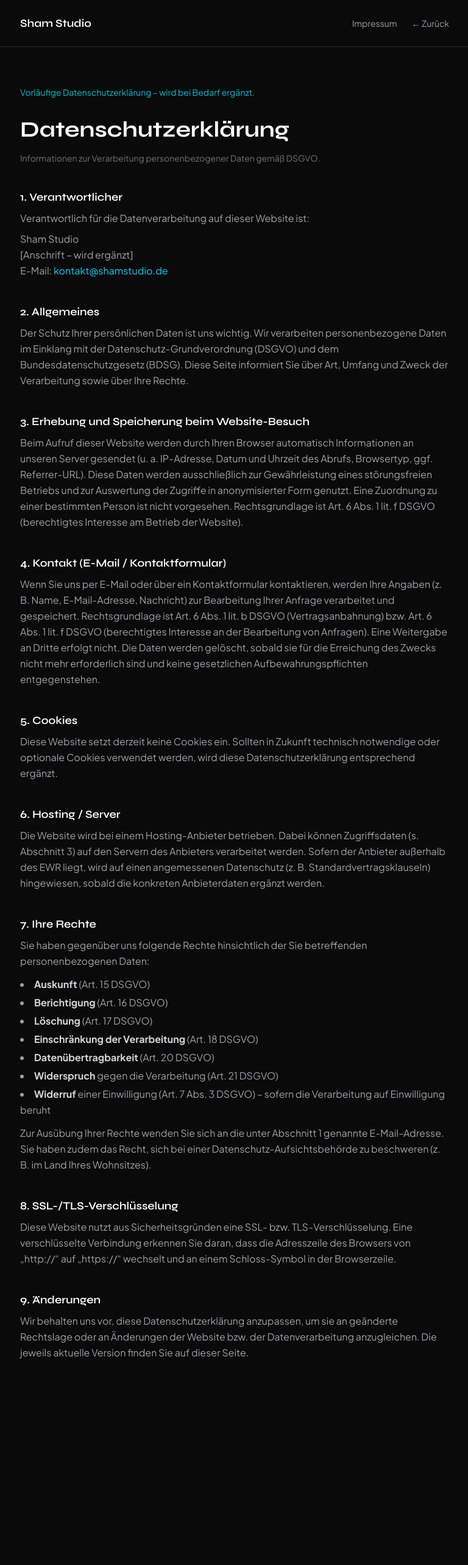
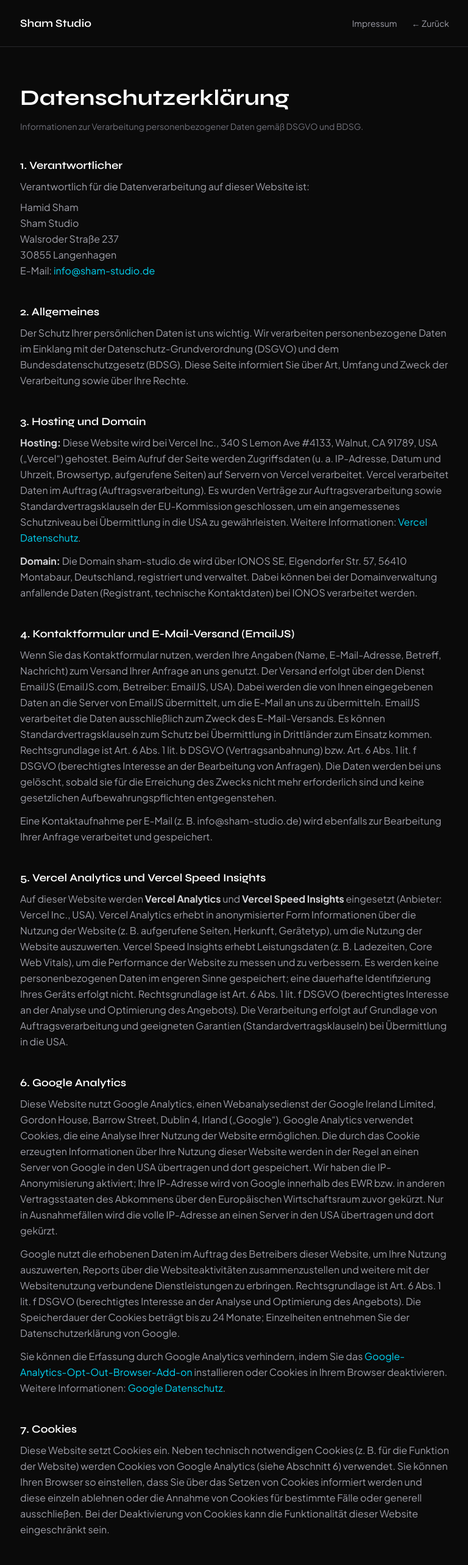
Before and after one commit to hamidsham25/sham-studio, a Next.js app: page /datenschutz in a window 1280 px wide. Shown: the top 2566 px of the page at 61% size, without its empty margins (255-1023 px from the left). Before the commit the page ends 2295 px from the top, so only its background shows below. Built offline with nearby package versions, Linux system fonts and the light colour scheme.

Commit message:
Impressum & Datenschutz

```diff
--- a/src/app/datenschutz/page.tsx
+++ b/src/app/datenschutz/page.tsx
@@ -42,14 +42,11 @@ export default function DatenschutzPage() {
         </div>
       </header>
       <main className="mx-auto max-w-3xl px-6 py-16 md:px-8">
-        <p className="mb-8 text-sm text-cyan-400/90">
-          Vorläufige Datenschutzerklärung – wird bei Bedarf ergänzt.
-        </p>
         <h1 className="font-display text-3xl font-bold text-white sm:text-4xl">
           Datenschutzerklärung
         </h1>
         <p className="mt-4 text-zinc-500 text-sm">
-          Informationen zur Verarbeitung personenbezogener Daten gemäß DSGVO.
+          Informationen zur Verarbeitung personenbezogener Daten gemäß DSGVO und BDSG.
         </p>
 
         <div className="mt-10 space-y-10 text-zinc-400 leading-relaxed">
@@ -61,16 +58,20 @@ export default function DatenschutzPage() {
               Verantwortlich für die Datenverarbeitung auf dieser Website ist:
             </p>
             <p className="mt-2">
+              Hamid Sham
+              <br />
               Sham Studio
               <br />
-              [Anschrift – wird ergänzt]
+              Walsroder Straße 237
+              <br />
+              30855 Langenhagen
               <br />
               E-Mail:{" "}
               <a
-                href="mailto:kontakt@shamstudio.de"
+                href="mailto:info@sham-studio.de"
                 className="text-cyan-400 hover:underline"
               >
-                kontakt@shamstudio.de
+                info@sham-studio.de
               </a>
             </p>
           </section>
@@ -80,142 +81,139 @@ export default function DatenschutzPage() {
               2. Allgemeines
             </h2>
             <p className="mt-2">
-              Der Schutz Ihrer persönlichen Daten ist uns wichtig. Wir
-              verarbeiten personenbezogene Daten im Einklang mit der
-              Datenschutz-Grundverordnung (DSGVO) und dem Bundesdatenschutzgesetz
-              (BDSG). Diese Seite informiert Sie über Art, Umfang und Zweck der
-              Verarbeitung sowie über Ihre Rechte.
+              Der Schutz Ihrer persönlichen Daten ist uns wichtig. Wir verarbeiten personenbezogene Daten im Einklang mit der Datenschutz-Grundverordnung (DSGVO) und dem Bundesdatenschutzgesetz (BDSG). Diese Seite informiert Sie über Art, Umfang und Zweck der Verarbeitung sowie über Ihre Rechte.
             </p>
           </section>
 
           <section>
             <h2 className="font-display text-lg font-semibold text-white">
-              3. Erhebung und Speicherung beim Website-Besuch
+              3. Hosting und Domain
             </h2>
             <p className="mt-2">
-              Beim Aufruf dieser Website werden durch Ihren Browser automatisch
-              Informationen an unseren Server gesendet (u. a. IP-Adresse, Datum
-              und Uhrzeit des Abrufs, Browsertyp, ggf. Referrer-URL). Diese
-              Daten werden ausschließlich zur Gewährleistung eines
-              störungsfreien Betriebs und zur Auswertung der Zugriffe in
-              anonymisierter Form genutzt. Eine Zuordnung zu einer
-              bestimmten Person ist nicht vorgesehen. Rechtsgrundlage ist
-              Art. 6 Abs. 1 lit. f DSGVO (berechtigtes Interesse am Betrieb
-              der Website).
+              <strong className="text-zinc-300">Hosting:</strong> Diese Website wird bei Vercel Inc., 340 S Lemon Ave #4133, Walnut, CA 91789, USA („Vercel“) gehostet. Beim Aufruf der Seite werden Zugriffsdaten (u. a. IP-Adresse, Datum und Uhrzeit, Browsertyp, aufgerufene Seiten) auf Servern von Vercel verarbeitet. Vercel verarbeitet Daten im Auftrag (Auftragsverarbeitung). Es wurden Verträge zur Auftragsverarbeitung sowie Standardvertragsklauseln der EU-Kommission geschlossen, um ein angemessenes Schutzniveau bei Übermittlung in die USA zu gewährleisten. Weitere Informationen:{" "}
+              <a
+                href="https://vercel.com/legal/privacy-policy"
+                target="_blank"
+                rel="noopener noreferrer"
+                className="text-cyan-400 hover:underline"
+              >
+                Vercel Datenschutz
+              </a>
+              .
+            </p>
+            <p className="mt-3">
+              <strong className="text-zinc-300">Domain:</strong> Die Domain sham-studio.de wird über IONOS SE, Elgendorfer Str. 57, 56410 Montabaur, Deutschland, registriert und verwaltet. Dabei können bei der Domainverwaltung anfallende Daten (Registrant, technische Kontaktdaten) bei IONOS verarbeitet werden.
             </p>
           </section>
 
           <section>
             <h2 className="font-display text-lg font-semibold text-white">
-              4. Kontakt (E-Mail / Kontaktformular)
+              4. Kontaktformular und E-Mail-Versand (EmailJS)
             </h2>
             <p className="mt-2">
-              Wenn Sie uns per E-Mail oder über ein Kontaktformular
-              kontaktieren, werden Ihre Angaben (z. B. Name, E-Mail-Adresse,
-              Nachricht) zur Bearbeitung Ihrer Anfrage verarbeitet und
-              gespeichert. Rechtsgrundlage ist Art. 6 Abs. 1 lit. b DSGVO
-              (Vertragsanbahnung) bzw. Art. 6 Abs. 1 lit. f DSGVO (berechtigtes
-              Interesse an der Bearbeitung von Anfragen). Eine Weitergabe an
-              Dritte erfolgt nicht. Die Daten werden gelöscht, sobald sie für
-              die Erreichung des Zwecks nicht mehr erforderlich sind und keine
-              gesetzlichen Aufbewahrungspflichten entgegenstehen.
+              Wenn Sie das Kontaktformular nutzen, werden Ihre Angaben (Name, E-Mail-Adresse, Betreff, Nachricht) zum Versand Ihrer Anfrage an uns genutzt. Der Versand erfolgt über den Dienst EmailJS (EmailJS.com, Betreiber: EmailJS, USA). Dabei werden die von Ihnen eingegebenen Daten an die Server von EmailJS übermittelt, um die E-Mail an uns zu übermitteln. EmailJS verarbeitet die Daten ausschließlich zum Zweck des E-Mail-Versands. Es können Standardvertragsklauseln zum Schutz bei Übermittlung in Drittländer zum Einsatz kommen. Rechtsgrundlage ist Art. 6 Abs. 1 lit. b DSGVO (Vertragsanbahnung) bzw. Art. 6 Abs. 1 lit. f DSGVO (berechtigtes Interesse an der Bearbeitung von Anfragen). Die Daten werden bei uns gelöscht, sobald sie für die Erreichung des Zwecks nicht mehr erforderlich sind und keine gesetzlichen Aufbewahrungspflichten entgegenstehen.
+            </p>
+            <p className="mt-3">
+              Eine Kontaktaufnahme per E-Mail (z. B. info@sham-studio.de) wird ebenfalls zur Bearbeitung Ihrer Anfrage verarbeitet und gespeichert.
             </p>
           </section>
 
           <section>
             <h2 className="font-display text-lg font-semibold text-white">
-              5. Cookies
+              5. Vercel Analytics und Vercel Speed Insights
             </h2>
             <p className="mt-2">
-              Diese Website setzt derzeit keine Cookies ein. Sollten in Zukunft
-              technisch notwendige oder optionale Cookies verwendet werden,
-              wird diese Datenschutzerklärung entsprechend ergänzt.
+              Auf dieser Website werden <strong className="text-zinc-300">Vercel Analytics</strong> und <strong className="text-zinc-300">Vercel Speed Insights</strong> eingesetzt (Anbieter: Vercel Inc., USA). Vercel Analytics erhebt in anonymisierter Form Informationen über die Nutzung der Website (z. B. aufgerufene Seiten, Herkunft, Gerätetyp), um die Nutzung der Website auszuwerten. Vercel Speed Insights erhebt Leistungsdaten (z. B. Ladezeiten, Core Web Vitals), um die Performance der Website zu messen und zu verbessern. Es werden keine personenbezogenen Daten im engeren Sinne gespeichert; eine dauerhafte Identifizierung Ihres Geräts erfolgt nicht. Rechtsgrundlage ist Art. 6 Abs. 1 lit. f DSGVO (berechtigtes Interesse an der Analyse und Optimierung des Angebots). Die Verarbeitung erfolgt auf Grundlage von Auftragsverarbeitung und geeigneten Garantien (Standardvertragsklauseln) bei Übermittlung in die USA.
             </p>
           </section>
 
           <section>
             <h2 className="font-display text-lg font-semibold text-white">
-              6. Hosting / Server
+              6. Google Analytics
             </h2>
             <p className="mt-2">
-              Die Website wird bei einem Hosting-Anbieter betrieben. Dabei
-              können Zugriffsdaten (s. Abschnitt 3) auf den Servern des
-              Anbieters verarbeitet werden. Sofern der Anbieter außerhalb des
-              EWR liegt, wird auf einen angemessenen Datenschutz (z. B.
-              Standardvertragsklauseln) hingewiesen, sobald die konkreten
-              Anbieterdaten ergänzt werden.
+              Diese Website nutzt Google Analytics, einen Webanalysedienst der Google Ireland Limited, Gordon House, Barrow Street, Dublin 4, Irland („Google“). Google Analytics verwendet Cookies, die eine Analyse Ihrer Nutzung der Website ermöglichen. Die durch das Cookie erzeugten Informationen über Ihre Nutzung dieser Website werden in der Regel an einen Server von Google in den USA übertragen und dort gespeichert. Wir haben die IP-Anonymisierung aktiviert; Ihre IP-Adresse wird von Google innerhalb des EWR bzw. in anderen Vertragsstaaten des Abkommens über den Europäischen Wirtschaftsraum zuvor gekürzt. Nur in Ausnahmefällen wird die volle IP-Adresse an einen Server in den USA übertragen und dort gekürzt.
+            </p>
+            <p className="mt-3">
+              Google nutzt die erhobenen Daten im Auftrag des Betreibers dieser Website, um Ihre Nutzung auszuwerten, Reports über die Websiteaktivitäten zusammenzustellen und weitere mit der Websitenutzung verbundene Dienstleistungen zu erbringen. Rechtsgrundlage ist Art. 6 Abs. 1 lit. f DSGVO (berechtigtes Interesse an der Analyse und Optimierung des Angebots). Die Speicherdauer der Cookies beträgt bis zu 24 Monate; Einzelheiten entnehmen Sie der Datenschutzerklärung von Google.
+            </p>
+            <p className="mt-3">
+              Sie können die Erfassung durch Google Analytics verhindern, indem Sie das{" "}
+              <a
+                href="https://tools.google.com/dlpage/gaoptout"
+                target="_blank"
+                rel="noopener noreferrer"
+                className="text-cyan-400 hover:underline"
+              >
+                Google-Analytics-Opt-Out-Browser-Add-on
+              </a>
+              {" "}installieren oder Cookies in Ihrem Browser deaktivieren. Weitere Informationen:{" "}
+              <a
+                href="https://policies.google.com/privacy"
+                target="_blank"
+                rel="noopener noreferrer"
+                className="text-cyan-400 hover:underline"
+              >
+                Google Datenschutz
+              </a>
+              .
             </p>
           </section>
 
           <section>
             <h2 className="font-display text-lg font-semibold text-white">
-              7. Ihre Rechte
+              7. Cookies
             </h2>
             <p className="mt-2">
-              Sie haben gegenüber uns folgende Rechte hinsichtlich der Sie
-              betreffenden personenbezogenen Daten:
-            </p>
-            <ul className="mt-3 list-inside list-disc space-y-1 text-zinc-400">
-              <li>
-                <strong className="text-zinc-300">Auskunft</strong> (Art. 15
-                DSGVO)
-              </li>
-              <li>
-                <strong className="text-zinc-300">Berichtigung</strong> (Art.
-                16 DSGVO)
-              </li>
-              <li>
-                <strong className="text-zinc-300">Löschung</strong> (Art. 17
-                DSGVO)
-              </li>
-              <li>
-                <strong className="text-zinc-300">Einschränkung der
-                Verarbeitung</strong> (Art. 18 DSGVO)
-              </li>
-              <li>
-                <strong className="text-zinc-300">Datenübertragbarkeit</strong>{" "}
-                (Art. 20 DSGVO)
-              </li>
-              <li>
-                <strong className="text-zinc-300">Widerspruch</strong> gegen die
-                Verarbeitung (Art. 21 DSGVO)
-              </li>
-              <li>
-                <strong className="text-zinc-300">Widerruf</strong> einer
-                Einwilligung (Art. 7 Abs. 3 DSGVO) – sofern die Verarbeitung
-                auf Einwilligung beruht
-              </li>
-            </ul>
-            <p className="mt-3">
-              Zur Ausübung Ihrer Rechte wenden Sie sich an die unter Abschnitt
-              1 genannte E-Mail-Adresse. Sie haben zudem das Recht, sich bei
-              einer Datenschutz-Aufsichtsbehörde zu beschweren (z. B. im Land
-              Ihres Wohnsitzes).
+              Diese Website setzt Cookies ein. Neben technisch notwendigen Cookies (z. B. für die Funktion der Website) werden Cookies von Google Analytics (siehe Abschnitt 6) verwendet. Sie können Ihren Browser so einstellen, dass Sie über das Setzen von Cookies informiert werden und diese einzeln ablehnen oder die Annahme von Cookies für bestimmte Fälle oder generell ausschließen. Bei der Deaktivierung von Cookies kann die Funktionalität dieser Website eingeschränkt sein.
             </p>
           </section>
 
           <section>
             <h2 className="font-display text-lg font-semibold text-white">
-              8. SSL-/TLS-Verschlüsselung
+              8. Übermittlung in Drittländer
             </h2>
             <p className="mt-2">
-              Diese Website nutzt aus Sicherheitsgründen eine SSL- bzw.
-              TLS-Verschlüsselung. Eine verschlüsselte Verbindung erkennen Sie
-              daran, dass die Adresszeile des Browsers von „http://“ auf
-              „https://“ wechselt und an einem Schloss-Symbol in der
-              Browserzeile.
+              Soweit wir Daten in Ländern außerhalb des Europäischen Wirtschaftsraums (EWR) verarbeiten oder verarbeiten lassen (USA: Vercel, EmailJS, Google), erfolgt dies nur auf Grundlage geeigneter Garantien (z. B. von der EU-Kommission beschlossene Standardvertragsklauseln, Angemessenheitsbeschluss oder Zertifizierungen) sowie ggf. ergänzender Maßnahmen. Auf Wunsch können wir Ihnen eine Kopie der Garantien zur Verfügung stellen.
             </p>
           </section>
 
           <section>
             <h2 className="font-display text-lg font-semibold text-white">
-              9. Änderungen
+              9. Ihre Rechte
             </h2>
             <p className="mt-2">
-              Wir behalten uns vor, diese Datenschutzerklärung anzupassen, um
-              sie an geänderte Rechtslage oder an Änderungen der Website bzw.
-              der Datenverarbeitung anzugleichen. Die jeweils aktuelle Version
-              finden Sie auf dieser Seite.
+              Sie haben gegenüber uns folgende Rechte hinsichtlich der Sie betreffenden personenbezogenen Daten:
+            </p>
+            <ul className="mt-3 list-inside list-disc space-y-1 text-zinc-400">
+              <li><strong className="text-zinc-300">Auskunft</strong> (Art. 15 DSGVO)</li>
+              <li><strong className="text-zinc-300">Berichtigung</strong> (Art. 16 DSGVO)</li>
+              <li><strong className="text-zinc-300">Löschung</strong> (Art. 17 DSGVO)</li>
+              <li><strong className="text-zinc-300">Einschränkung der Verarbeitung</strong> (Art. 18 DSGVO)</li>
+              <li><strong className="text-zinc-300">Datenübertragbarkeit</strong> (Art. 20 DSGVO)</li>
+              <li><strong className="text-zinc-300">Widerspruch</strong> gegen die Verarbeitung (Art. 21 DSGVO)</li>
+              <li><strong className="text-zinc-300">Widerruf</strong> einer Einwilligung (Art. 7 Abs. 3 DSGVO), sofern die Verarbeitung auf Einwilligung beruht</li>
+            </ul>
+            <p className="mt-3">
+              Zur Ausübung Ihrer Rechte wenden Sie sich an die unter Abschnitt 1 genannte E-Mail-Adresse. Sie haben zudem das Recht, sich bei einer Datenschutz-Aufsichtsbehörde zu beschweren (z. B. die zuständige Aufsichtsbehörde Ihres Bundeslandes).
+            </p>
+          </section>
+
+          <section>
+            <h2 className="font-display text-lg font-semibold text-white">
+              10. SSL-/TLS-Verschlüsselung
+            </h2>
+            <p className="mt-2">
+              Diese Website nutzt aus Sicherheitsgründen eine SSL- bzw. TLS-Verschlüsselung. Eine verschlüsselte Verbindung erkennen Sie daran, dass die Adresszeile des Browsers „https://“ anzeigt und ein Schloss-Symbol in der Browserzeile erscheint.
+            </p>
+          </section>
+
+          <section>
+            <h2 className="font-display text-lg font-semibold text-white">
+              11. Änderungen dieser Datenschutzerklärung
+            </h2>
+            <p className="mt-2">
+              Wir behalten uns vor, diese Datenschutzerklärung anzupassen, um sie an geänderte Rechtslage oder an Änderungen der Website bzw. der von uns eingesetzten Dienste anzugleichen. Die jeweils aktuelle Version finden Sie auf dieser Seite.
             </p>
           </section>
         </div>
--- a/src/app/impressum/page.tsx
+++ b/src/app/impressum/page.tsx
@@ -42,9 +42,6 @@ export default function ImpressumPage() {
         </div>
       </header>
       <main className="mx-auto max-w-3xl px-6 py-16 md:px-8">
-        <p className="mb-8 text-sm text-cyan-400/90">
-          Vorläufiges Impressum – Angaben werden bei Bedarf ergänzt.
-        </p>
         <h1 className="font-display text-3xl font-bold text-white sm:text-4xl">
           Impressum
         </h1>
@@ -58,11 +55,13 @@ export default function ImpressumPage() {
               Anbieter
             </h2>
             <p className="mt-2">
+              Hamid Sham
+              <br />
               Sham Studio
               <br />
-              [Straße, Hausnummer – wird ergänzt]
+              Walsroder Straße 237
               <br />
-              [PLZ Ort – wird ergänzt]
+              30855 Langenhagen
             </p>
           </section>
 
@@ -73,10 +72,10 @@ export default function ImpressumPage() {
             <p className="mt-2">
               E-Mail:{" "}
               <a
-                href="mailto:kontakt@shamstudio.de"
+                href="mailto:info@sham-studio.de"
                 className="text-cyan-400 hover:underline"
               >
-                kontakt@shamstudio.de
+                info@sham-studio.de
               </a>
             </p>
           </section>
@@ -86,19 +85,21 @@ export default function ImpressumPage() {
               Verantwortlich für den Inhalt nach § 55 Abs. 2 RStV
             </h2>
             <p className="mt-2">
-              Sham Studio
+              Hamid Sham
               <br />
-              [Anschrift – wird ergänzt]
+              Walsroder Straße 237
+              <br />
+              30855 Langenhagen
             </p>
           </section>
 
           <section>
             <h2 className="font-display text-lg font-semibold text-white">
-              Umsatzsteuer-ID
+              Umsatzsteuer
             </h2>
             <p className="mt-2">
-              [Umsatzsteuer-Identifikationsnummer gemäß § 27a UStG, sofern
-              vorhanden – wird ergänzt]
+              Als Kleinunternehmer im Sinne von § 19 UStG wird keine
+              Umsatzsteuer-Identifikationsnummer angegeben.
             </p>
           </section>
 
--- a/src/components/Contact.tsx
+++ b/src/components/Contact.tsx
@@ -164,7 +164,7 @@ export default function Contact() {
   return (
     <section
       id="contact"
-      className="flex min-h-screen min-h-[100dvh] flex-col section-padding snap-start rounded-b-3xl"
+      className="flex min-h-screen min-h-[100dvh] flex-col section-padding rounded-b-3xl"
       aria-labelledby="contact-heading"
     >
       <div className="mx-auto flex max-w-2xl flex-1 flex-col justify-center px-6 md:px-8">
--- a/src/components/LoadingScreen.tsx
+++ b/src/components/LoadingScreen.tsx
@@ -4,33 +4,44 @@ import { motion, AnimatePresence } from "motion/react";
 import { useState, useEffect } from "react";
 
 const text = "Sham Studio.";
+const STORAGE_KEY = "loadingScreenShown";
 
 export default function LoadingScreen() {
   const [displayText, setDisplayText] = useState("");
   const [done, setDone] = useState(false);
   const [visible, setVisible] = useState(true);
+  const [skip, setSkip] = useState(false);
+
+  // Beim Zurücknavigieren (z. B. von Impressum/Datenschutz) keinen Loading Screen zeigen
+  useEffect(() => {
+    if (typeof window !== "undefined" && sessionStorage.getItem(STORAGE_KEY) === "1") {
+      setSkip(true);
+    }
+  }, []);
 
   useEffect(() => {
+    if (skip) return;
     let i = 0;
     const interval = setInterval(() => {
       i++;
       setDisplayText(text.substring(0, i));
       if (i === text.length) {
         clearInterval(interval);
-        // Small pause after typing finishes, then dismiss
         setTimeout(() => setDone(true), 600);
       }
     }, 90);
 
     return () => clearInterval(interval);
-  }, []);
+  }, [skip]);
 
-  // After exit animation completes, remove from DOM
   const handleExitComplete = () => {
+    if (typeof window !== "undefined") {
+      sessionStorage.setItem(STORAGE_KEY, "1");
+    }
     setVisible(false);
   };
 
-  if (!visible) return null;
+  if (skip || !visible) return null;
 
   return (
     <AnimatePresence onExitComplete={handleExitComplete}>
```
